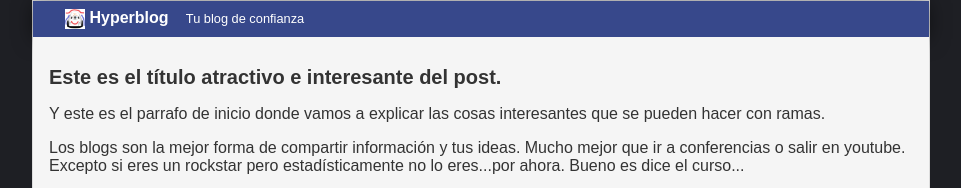
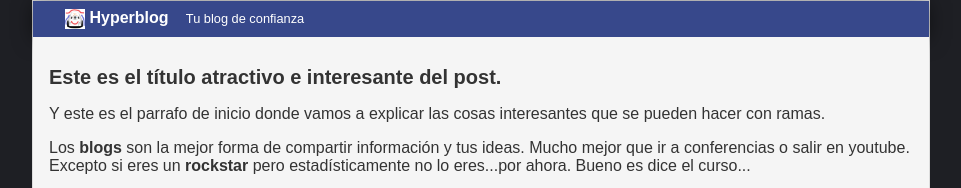
Before and after one commit to GuillermoGTN/enhorabuena, a plain HTML site: page index.html in a window 1280 px wide. Shown: the top 188 px of the page, without its empty margins (159-1120 px from the left). Drawn offline with Linux system fonts and the light colour scheme.

Commit message:
" Agregue caracteres en negritas com etiqueta strong o bien pude haber arreglado faltas de ortografía"

```diff
--- a/index.html
+++ b/index.html
@@ -19,7 +19,7 @@
 	     <p>Y este es el parrafo de inicio donde vamos a explicar las
         cosas interesantes que se pueden hacer con ramas.</p>
         <p>
-          Los blogs son la mejor forma de compartir información y tus ideas. Mucho mejor que ir a conferencias o salir en youtube. Excepto si eres un rockstar
+          Los <strong>blogs</strong> son la mejor forma de compartir información y tus ideas. Mucho mejor que ir a conferencias o salir en youtube. Excepto si eres un <strong>rockstar</strong>
           pero estadísticamente no lo eres...por ahora. Bueno es dice el curso...
         </p>
         <p>Vamos a ir integrando más información hasta hacer que el contenido de este blog sea interesante y aborde temas intresantes.</p>
```
